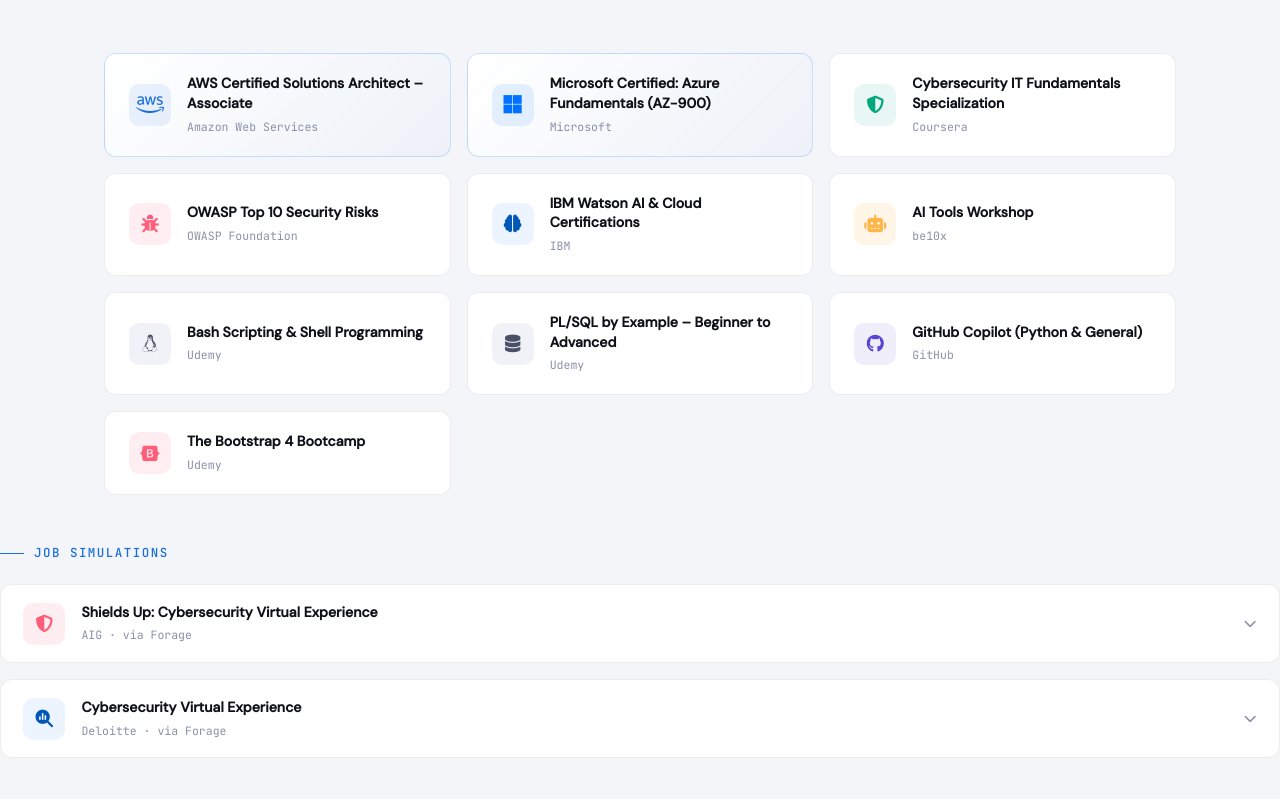
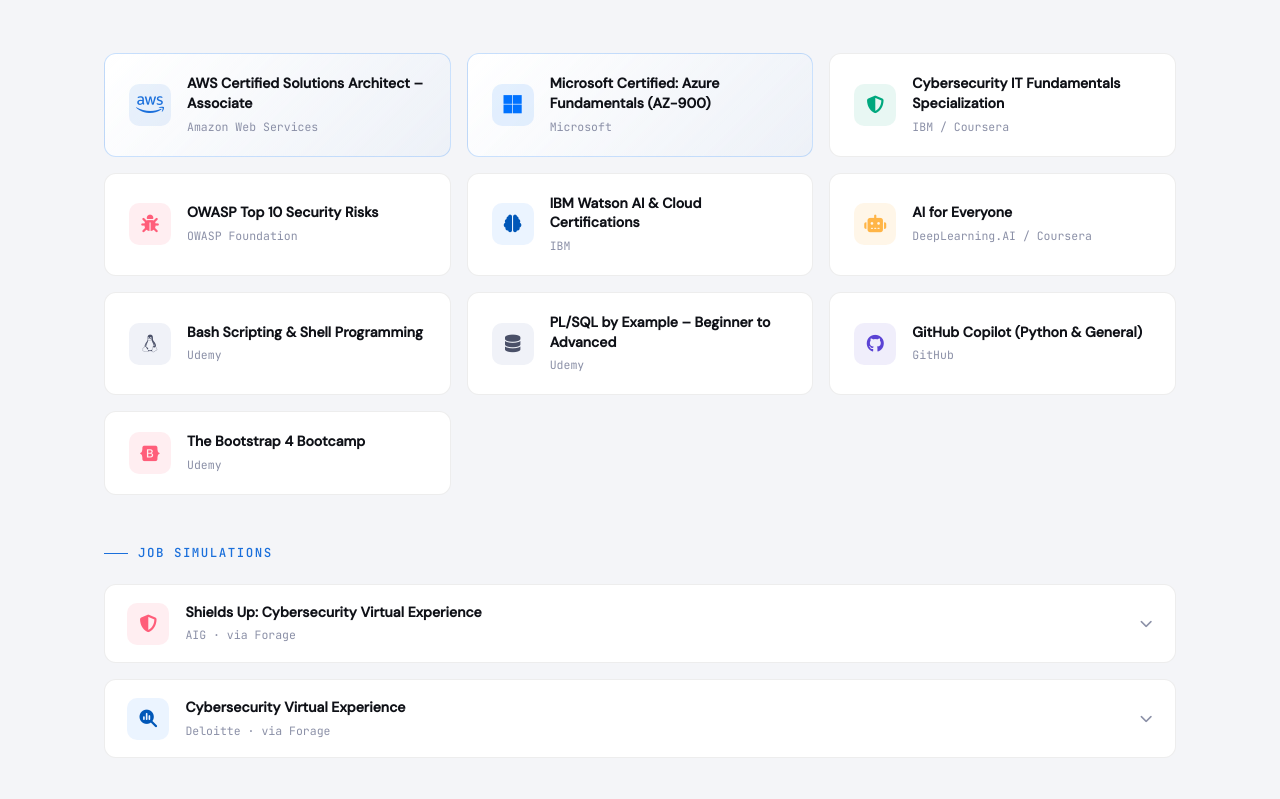
Before and after one commit to sin-atul/atul-portfolio, a website: page index.html in a window 1280 px wide. Shown: the part 4824-5623 px from the top of the page. Drawn offline with Linux system fonts and the light colour scheme.

Commit message:
Update index.html

```diff
--- a/index.html
+++ b/index.html
@@ -1008,7 +1008,7 @@
         <div class="cert-icon" style="background:var(--green-dim);color:var(--accent3);"><i class="fas fa-shield-halved"></i></div>
         <div class="cert-body">
           <div class="cert-name">Cybersecurity IT Fundamentals Specialization</div>
-          <div class="cert-issuer">Coursera</div>
+          <div class="cert-issuer">IBM / Coursera</div>
         </div>
       </div>
       <div class="cert-card reveal reveal-delay-1">
@@ -1028,8 +1028,8 @@
       <div class="cert-card reveal reveal-delay-1">
         <div class="cert-icon" style="background:rgba(255,181,71,0.12);color:var(--amber);"><i class="fas fa-robot"></i></div>
         <div class="cert-body">
-          <div class="cert-name">AI Tools Workshop</div>
-          <div class="cert-issuer">be10x</div>
+          <div class="cert-name">AI for Everyone</div>
+          <div class="cert-issuer">DeepLearning.AI / Coursera</div>
         </div>
       </div>
       <div class="cert-card reveal">
@@ -1060,8 +1060,8 @@
           <div class="cert-issuer">Udemy</div>
         </div>
       </div>
-    </div>
-  </div>
+
+    </div><!-- /certs-grid -->
 
     <!-- Job Simulations -->
     <div style="margin-top:3rem;">
@@ -1117,6 +1117,7 @@
 
       </div>
     </div>
+  </div>
 </section>
 
 <!-- EXPERIENCE -->
```
